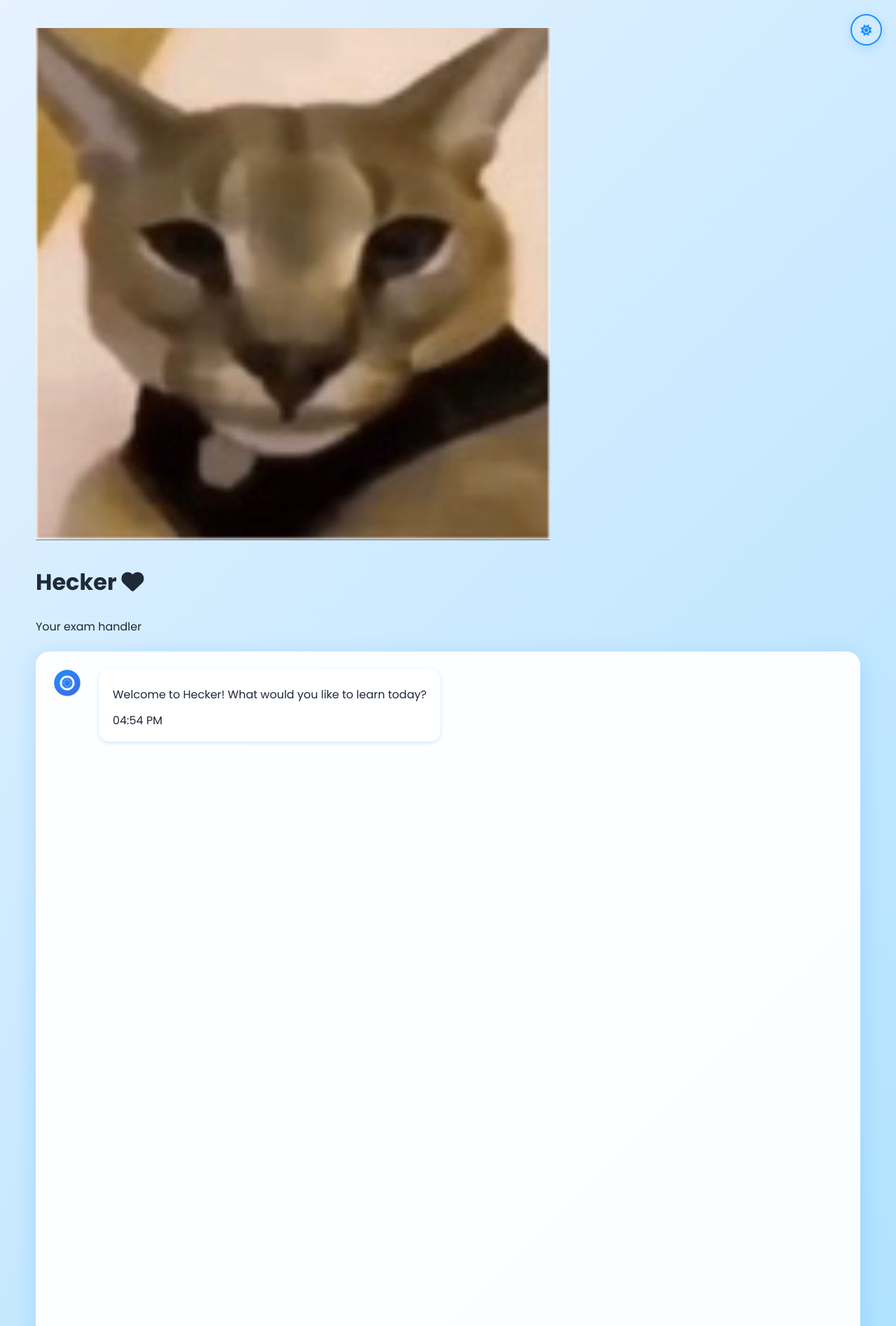
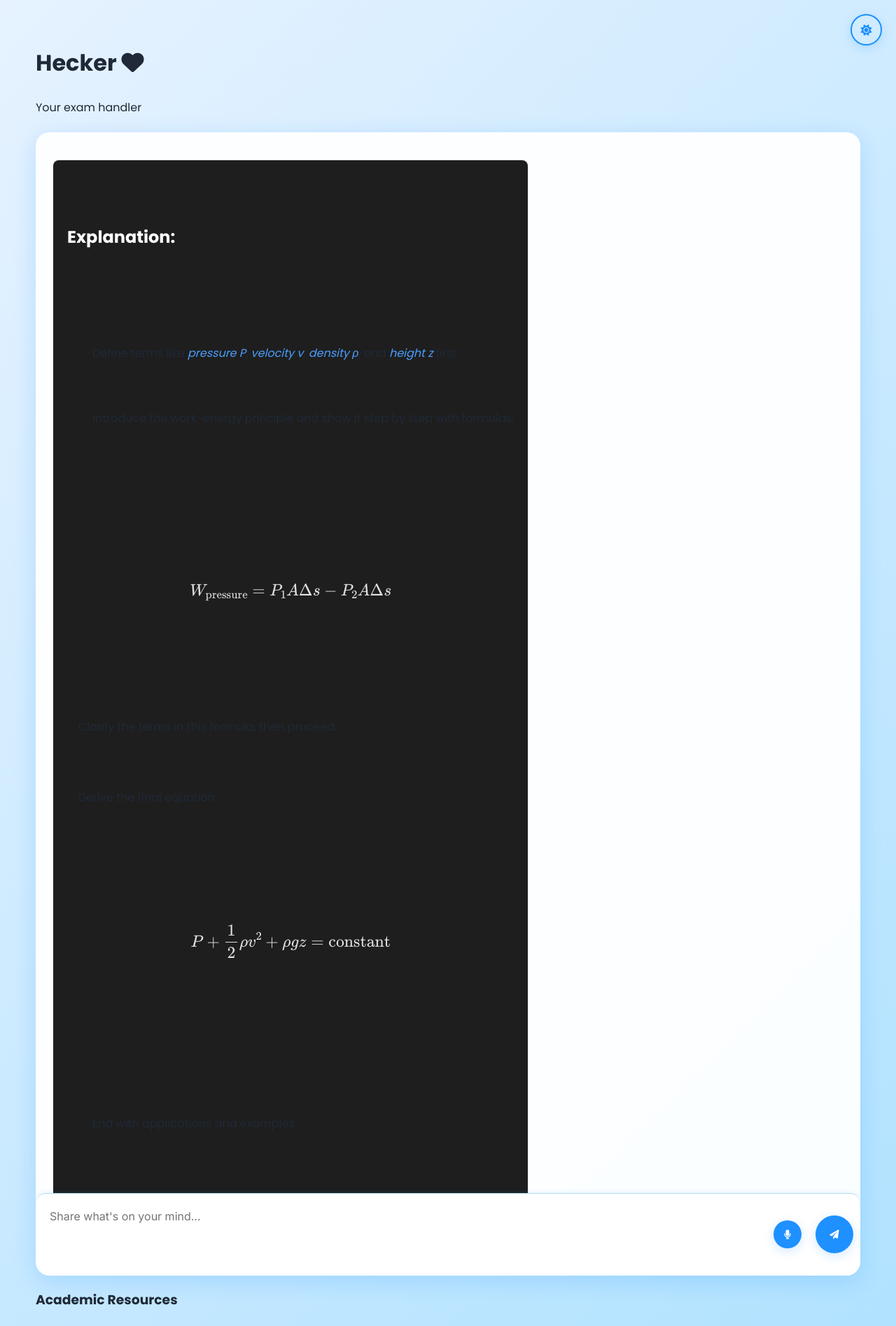
Before and after one commit to KisnaIsOP/AcademicAI, a Flask app: page / in a window 1280 px wide. Shown: the top 1895 px of the page at 70% size. Run offline with Flask 3, Linux system fonts and the light colour scheme; data that the repository does not hold is empty.

Commit message:
Updated dark mode and math equation formatting

```diff
--- a/static/style.css
+++ b/static/style.css
@@ -107,7 +107,11 @@ body {
 
 body.dark-mode {
     background-color: #121212;
-    color: #e0e0e0;
+    color: #ffffff;
+}
+
+body.dark-mode .content {
+    background-color: #1e1e1e;
 }
 
 .container {
@@ -449,6 +453,47 @@ button {
     line-height: 1.6;
 }
 
+.explanation {
+    padding: 20px;
+    margin: 15px 0;
+    border-radius: 8px;
+    background-color: #1e1e1e;
+}
+
+.explanation h2 {
+    color: #fff;
+    margin-bottom: 15px;
+    font-size: 1.5em;
+}
+
+.explanation ul {
+    list-style-type: none;
+    padding-left: 20px;
+}
+
+.explanation li {
+    margin: 10px 0;
+    line-height: 1.6;
+}
+
+.math-equation {
+    display: block;
+    text-align: center;
+    margin: 20px 0;
+    font-size: 1.2em;
+    color: #e0e0e0;
+}
+
+.term {
+    font-style: italic;
+    color: #4a9eff;
+}
+
+.math-symbol {
+    font-family: 'Times New Roman', serif;
+    margin: 0 2px;
+}
+
 /* Code block for equations */
 .messages .ai-message pre {
     background: var(--code-background);
--- a/templates/index.html
+++ b/templates/index.html
@@ -36,7 +36,7 @@
     </div>
     <div class="container">
         <header>
-            <div class="logo-container">
+            <div class="logo-container" style="display: none;">
                 <img src="{{ url_for('static', filename='images/logo.png') }}" alt="Hecker AI Logo" class="main-logo">
             </div>
             <h1>Hecker <i class="fas fa-heart"></i></h1>
@@ -44,11 +44,25 @@
         </header>
 
         <div class="chat-container">
-            <div class="messages" id="messages">
-                <div class="message therapist">
-                    <div class="message-content">
-                        <p>{{ initial_question if initial_question else "Welcome back! How are you feeling today?" }}</p>
-                        <span class="timestamp">{{ now }}</span>
+            <div class="messages" id="message-container">
+                <div class="message ai-message">
+                    <div class="explanation">
+                        <h2>Explanation:</h2>
+                        <ul>
+                            <li>Define terms like <span class="term">pressure P</span>, <span class="term">velocity v</span>, <span class="term">density ρ</span>, and <span class="term">height z</span> first.</li>
+                            <li>Introduce the work-energy principle and show it step by step with formulas:</li>
+                        </ul>
+                        <div class="math-equation">
+                            \[W_{\text{pressure}} = P_1A\Delta s - P_2A\Delta s\]
+                        </div>
+                        <p>Clarify the terms in this formula, then proceed.</p>
+                        <p>Derive the final equation:</p>
+                        <div class="math-equation">
+                            \[P + \frac{1}{2}\rho v^2 + \rho gz = \text{constant}\]
+                        </div>
+                        <ul>
+                            <li>End with applications and examples.</li>
+                        </ul>
                     </div>
                 </div>
             </div>
```
